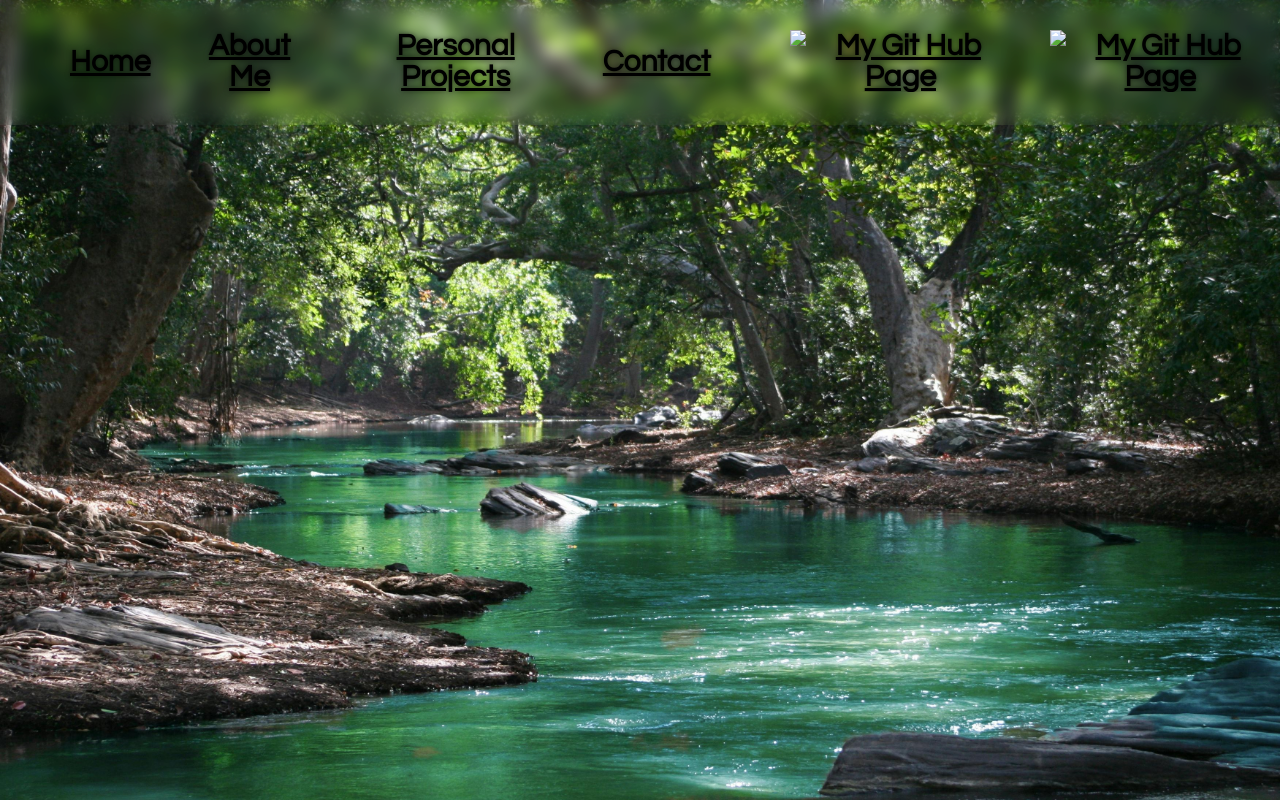
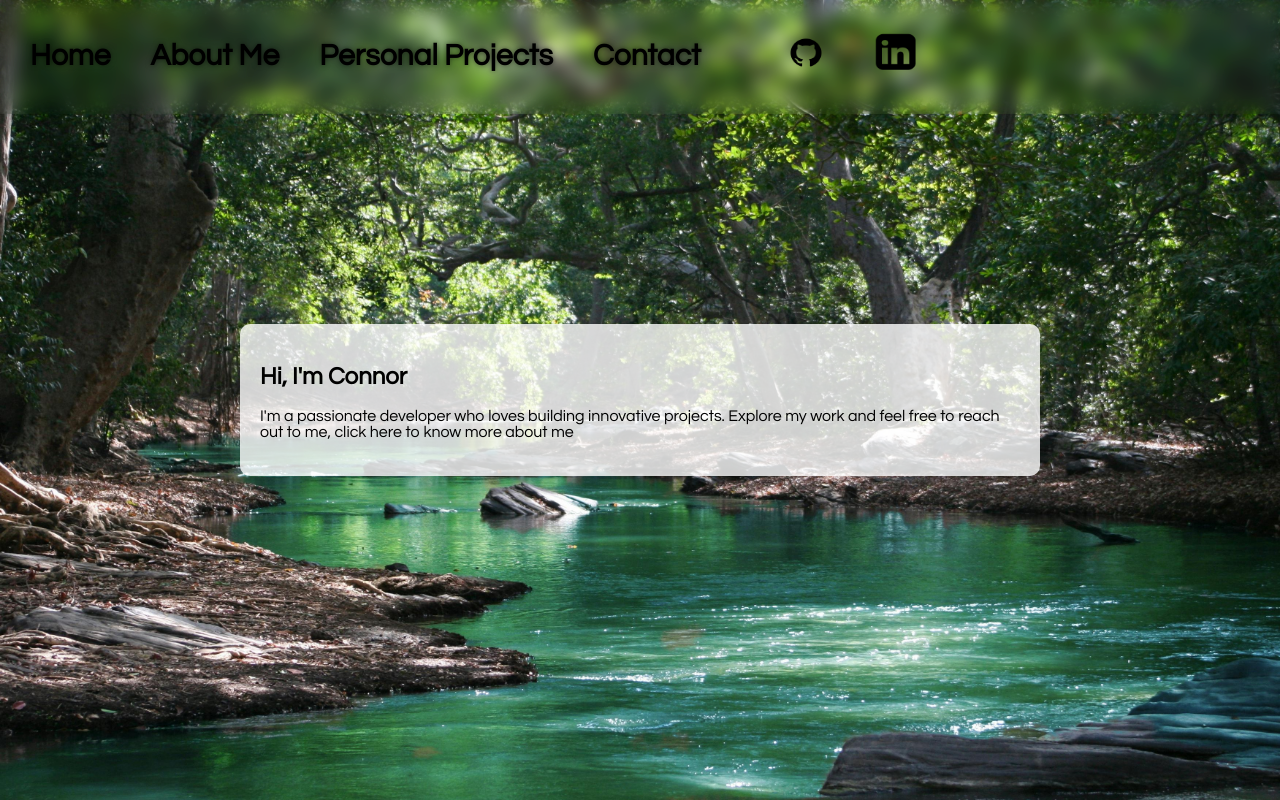
Before and after one commit to CJWatson14/Personal-Online-Portfolio, a plain HTML site: page Home Page.html in a window 1280 px wide. Drawn offline with Linux system fonts and the light colour scheme.

Commit message:
i have added abit of info about me and made the home page more interactive also cleaned up some code for easier readability

```diff
--- a/About Me.css
+++ b/About Me.css
@@ -3,6 +3,11 @@
 body {
     background-image: url("pexels-samandgos-709552.jpg");
     background-size: cover;
+    display: flex;
+    justify-content: center;
+    align-items: center;
+    height: 100vh;
+    margin: 0;
 }
 
 nav {
@@ -28,21 +33,42 @@ nav a {
     color: #000000;
     transition: 0.3s ease;
     border-bottom: 3px solid transparent;
+    text-decoration: none;
 }
 
 nav a:hover,
 nav a.active {
     color: #8f8d8d;
     transform: scale(1.2);
+    border-bottom: 3px solid;
 }
 
+
 article {
-    margin-top: 300px;
+    margin-top: 80px;
     padding: 20px;
     background-color: rgba(255, 255, 255, 0.8);
     border-radius: 10px;
     max-width: 800px;
-    margin-left: auto;
+    font-family: "Century Gothic", CenturyGothic, Geneva, AppleGothic, sans-serif;
+    display: flex;
+    justify-content: flex-start;
+    align-items: center;
+    width: 100%;
+    box-sizing: border-box;
+}
 
-    font-family: "Century Gothic", CenturyGothic, Geneva, AppleGothic, sans-serif;
-  }
+.content-container {
+    display: flex;
+    align-items: center;
+    justify-content: flex-start;
+    width: 100%;
+}
+
+aside {
+    margin-right: 20px;
+}
+
+article .article-text {
+    max-width: 600px;
+}
--- a/Contact Page.css
+++ b/Contact Page.css
@@ -1,6 +1,11 @@
 body {
     background-image: url("pexels-samandgos-709552.jpg");
     background-size: cover;
+    display: flex;
+    justify-content: center;
+    align-items: center;
+    height: 100vh;
+    margin: 0;
 }
 
 nav {
@@ -26,10 +31,12 @@ nav a {
     color: #000000;
     transition: 0.3s ease;
     border-bottom: 3px solid transparent;
+    text-decoration: none;
 }
 
 nav a:hover,
 nav a.active {
     color: #8f8d8d;
     transform: scale(1.2);
+    border-bottom: 3px solid;
 }
--- a/Home Page.css
+++ b/Home Page.css
@@ -1,8 +1,12 @@
 body {
     background-image: url("pexels-samandgos-709552.jpg");
     background-size: cover;
+    display: flex;
+    justify-content: center;
+    align-items: center;
+    height: 100vh;
+    margin: 0;
 }
-
 nav {
     text-align: center;
     position: fixed;
@@ -26,10 +30,51 @@ nav a {
     color: #000000;
     transition: 0.3s ease;
     border-bottom: 3px solid transparent;
+    text-decoration: none;
 }
 
 nav a:hover,
 nav a.active {
     color: #8f8d8d;
     transform: scale(1.2);
+    border-bottom: 3px solid #8f8d8d;
 }
+
+
+
+
+article {
+    padding: 20px;
+    background-color: rgba(255, 255, 255, 0.8);
+    border-radius: 10px;
+    max-width: 800px;
+    font-family: "Century Gothic", CenturyGothic, Geneva, AppleGothic, sans-serif;
+    display: flex;
+    justify-content: flex-start;
+    align-items: center;
+    width: 100%;
+    box-sizing: border-box;
+    cursor: pointer;
+    box-shadow: 0 2px 10px rgba(0, 0, 0, 0.1);
+    transition: 0.3s ease;
+}
+
+article:hover {
+    transform: scale(1.2);
+    color: #8f8d8d;
+}
+
+a{
+    text-decoration: none;
+    color: inherit;
+}
+
+
+
+.content-container {
+    display: flex;
+    align-items: center;
+    justify-content: flex-start;
+    width: 100%;
+
+}
--- a/Home Page.html
+++ b/Home Page.html
@@ -6,31 +6,47 @@
     <title>Personal Projects</title>
     <link href="Home Page.css" rel="stylesheet">
   </head>
-<!--links to diffrent pages of my website-->
+ <!--links to diffrent pages of my website-->
    <nav>
-    <a class="active"></a>
-    <a href="Home Page.html">Home</a>
-    <a href="About Me.html">About Me</a>
-    <a href="Personal Projects.html">Personal Projects</a>
-    <a href="Contact Page.html">Contact</a>
+    <a href="Home Page.html" title="Home Page">Home</a>
+    <a href="About Me.html" title="About Me Page">About Me</a>
+    <a href="Personal Projects.html" title="Personal Projects Page">Personal Projects</a>
+    <a href="Contact Page.html" title="Contact Page">Contact</a>
 
 
-<!--social links on nav bar-->
+ <!--social links on nav bar-->
     <a href="social"></a>
-    <a href="https://github.com/CJWatson14">
-    <img src="/Home Page Connor Watson/Github-Logo.png"  width="50" height="45" alt="My Git Hub Page" title="My Git Hub Page"></a>
+    <a href="https://github.com/CJWatson14" target="_blank">
+    <img src="Github-Logo.png"  width="50" height="45" alt="My Git Hub Page" title="My Git Hub Page"></a>
 
-    <a href="https://www.linkedin.com/in/connor-watson-876914320/">
-    <img src="/Home Page Connor Watson/Linkedin-logo.png"  width="50" height="45" alt="My Git Hub Page" title="My Git Hub Page"></a>
+    <a href="https://www.linkedin.com/in/connor-watson-876914320/" target="_blank">
+    <img src="Linkedin-logo.png"  width="50" height="45" alt="My LinkedIn Page" title="My LinkedIn Page"></a>
 
    </nav>
 
-
-  <body>
+ <body>
+ <!--Centre box including a link to page about me-->
+  <a href="About Me.html" title="About Me Page">
+   <article>
+    <div class="content-container">
+      <div class="article-text">
+        <h1>Hi, I'm Connor</h1>
+         <p> I'm a passionate developer who loves building innovative projects.
+          Explore my work and feel free to reach out to me, click here to know more about me
+          </p>
+      </div>
+    </div>
+  </article>
+ </a>
 
 
 
 
 
+
+
+    <!-- Link to External JavaScript file -->
+    <script src="script.js"></script>
+
   </body>
 </html>
--- a/Personal Projects.css
+++ b/Personal Projects.css
@@ -1,8 +1,12 @@
 body {
     background-image: url("pexels-samandgos-709552.jpg");
     background-size: cover;
+    display: flex;
+    justify-content: center;
+    align-items: center;
+    height: 100vh;
+    margin: 0;
 }
-
 nav {
     text-align: center;
     position: fixed;
@@ -26,10 +30,12 @@ nav a {
     color: #000000;
     transition: 0.3s ease;
     border-bottom: 3px solid transparent;
+    text-decoration: none;
 }
 
 nav a:hover,
 nav a.active {
     color: #8f8d8d;
     transform: scale(1.2);
+    border-bottom: 3px solid;
 }
--- /dev/null
+++ b/script.js
@@ -0,0 +1,2 @@
+
+console.log("Script is running!");
```
Also changed, not shown: About Me.html (+24 -16 lines), Contact Page.html (+9 -11 lines), Personal Projects.html (+5 -6 lines), me.jpg (added).
